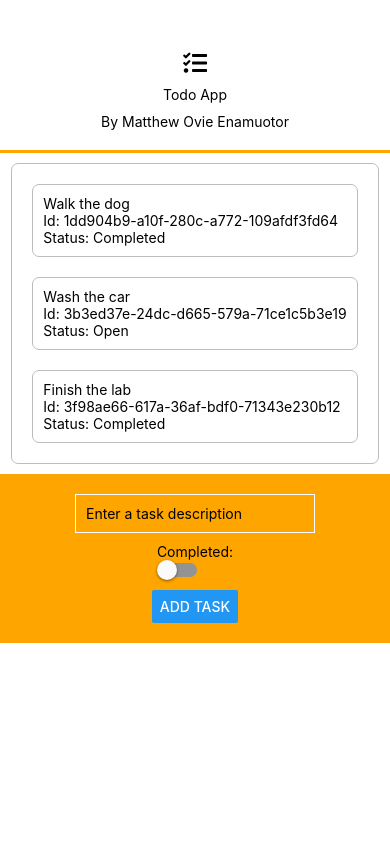
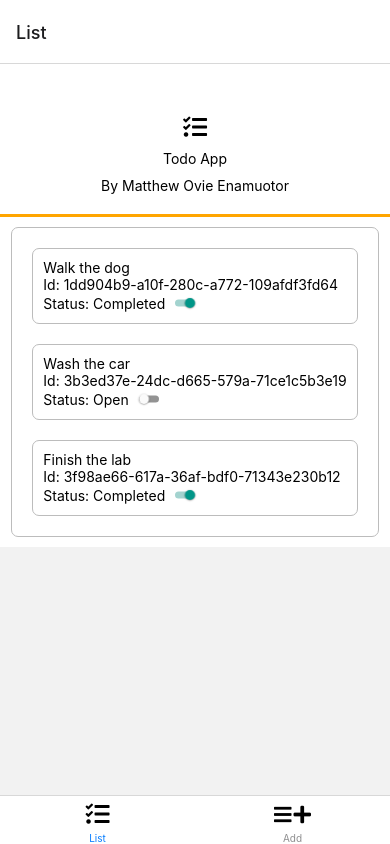
Before and after one commit to oviematthew/todo-app, a React Native app: screen / in a window 390 px wide. Built offline with nearby package versions, Linux system fonts and the light colour scheme.

Commit message:
changes made

```diff
--- a/App.js
+++ b/App.js
@@ -1,11 +1,18 @@
 import { StatusBar } from 'expo-status-bar';
-import { ScrollView, View } from 'react-native';
+import { ScrollView, View, Text } from 'react-native';
 import Header from './src/components/Header/Header';
 import Tasks from './src/components/Tasks/Tasks';
+import { FontAwesome5 } from '@expo/vector-icons';
 import Form from './src/components/Form/Form';
 import styles from './src/styles/main';
 import uuid from 'react-uuid';
 import { useState } from 'react';
+import { NavigationContainer } from '@react-navigation/native';
+import { createBottomTabNavigator } from '@react-navigation/bottom-tabs';
+
+const Tab = createBottomTabNavigator();
+
+
 
 export default function App() {
   const [tasks, setTasks] = useState(
@@ -27,6 +34,7 @@ export default function App() {
       },
     ]
   );
+
   const handleAddTask = (taskDescription, taskDone) => {
     const updatedTasks = [...tasks];
     updatedTasks.push(
@@ -39,14 +47,84 @@ export default function App() {
     setTasks(updatedTasks);
   }
 
+
+  const handleStatusChange = (id) => {
+    const updatedTasks = tasks.map((task) => {
+      if (task.id === id) {
+        task.done = !task.done;
+      }
+      return task;
+    });
+    setTasks(updatedTasks);
+  }
+
+  const handleTaskRemoval = (id) => {
+    const updatedTasks = tasks.filter((task) =>
+      task.id !== id
+    );
+    setTasks(updatedTasks);
+  }
+
+  //List Page
+  function List() {
     return (
       <ScrollView>
         <View style={styles.container}>
           <StatusBar style="auto" />
           <Header />
-  <Tasks tasks={tasks} />
+
+          <Tasks tasks={tasks}
+            onStatusChange={handleStatusChange}
+            onTaskRemoval={handleTaskRemoval} />
+
+        </View>
+      </ScrollView>
+    )
+  }
+
+
+  //Add new tasks page
+  function Add() {
+    return (
+      <View>
+        <StatusBar style="auto" />
         <Form onAddTask={handleAddTask} />
       </View>
-  </ScrollView>
+    )
+  }
+
+
+
+  //Rendered screen
+  return (
+    <NavigationContainer>
+      <Tab.Navigator>
+
+        <Tab.Screen
+          name="List"
+          component={List}
+          options={{
+            tabBarIcon: ({ color }) => (
+              <FontAwesome5 name="tasks" size={24} />
+            ),
+          }}
+        />
+
+
+        <Tab.Screen
+          name="Add"
+          component={Add}
+          options={{
+            tabBarIcon: ({ color }) => (
+              <View style={{ flexDirection: 'row' }}>
+                <FontAwesome5 name="bars" size={20} style={{ marginRight: 2 }} />
+                <FontAwesome5 name="plus" size={20} />
+              </View>
+            ),
+          }}
+        />
+
+      </Tab.Navigator>
+    </NavigationContainer>
   );
 }
--- a/src/components/Form/Form.js
+++ b/src/components/Form/Form.js
@@ -1,12 +1,12 @@
 import { useState } from 'react';
-import { View, Text, TextInput, Switch, Button, Keyboard } from 'react-native';
+import { View, Text, TextInput, Switch, Button, Keyboard, Alert } from 'react-native';
 import styles from './styles';
-
 
 export default function Form(props) {
   const [taskDescription, setTaskDescription] = useState('');
   const [taskDone, setTaskDone] = useState(false);
   const [errorMessage, setErrorMessage] = useState(null);
+
   const handleAddPress = () => {
     if (taskDescription) {
       props.onAddTask(taskDescription, taskDone);
@@ -14,17 +14,28 @@ setErrorMessage(null);
       setTaskDescription('');
       setTaskDone(false);
       Keyboard.dismiss();
-}
-else {
+      handleAddTaskPress(); // Show the alert
+    } else {
       setErrorMessage('The description is required.');
     }
   }
+
   const handleDescriptionChange = (value) => {
     setTaskDescription(value);
   }
+
   const handleStatusChange = (value) => {
     setTaskDone(value);
   }
+
+  const handleAddTaskPress = () => {
+    Alert.alert(
+      'Task Added',
+      'Task Added Successfully',
+      [{ text: 'OK', onPress: () => console.log('OK Pressed') }]
+    );
+  }
+
   return (
     <View style={styles.container}>
       {errorMessage && (
--- a/src/components/Tasks/Task/Task.js
+++ b/src/components/Tasks/Task/Task.js
@@ -1,11 +1,74 @@
-import { View, Text } from 'react-native';
+import { useState } from 'react';
+import { View, Text, Switch, Pressable, Modal, Alert } from 'react-native';
 import styles from '../styles';
+
 export default function Task(props) {
-return (
-<View style={styles.container}>
-<Text>{props.task.description}</Text>
-<Text>Id: {props.task.id}</Text>
-<Text>Status: {props.task.done ? 'Completed' : 'Open'}</Text>
-</View>
-);
+  const [showModal, setShowModal] = useState(false);
+  const [taskStatus, setTaskStatus] = useState(props.task.done);
+
+  const handleModalToggle = () => {
+    setShowModal(!showModal);
+  }
+
+  const handleStatusChangePress = () => {
+    props.onStatusChange(props.task.id);
+  }
+
+  const handleToggleStatus = () => {
+    const updatedStatus = !taskStatus;
+    setTaskStatus(updatedStatus);
+  }
+
+  const handleRemovePress = () => {
+    Alert.alert(
+      'Remove Task',
+      'This action will permanently delete this task. This action cannot be undone!',
+      [
+        {
+          text: 'Confirm',
+          onPress: () => {
+            props.onTaskRemoval(props.task.id);
+            setShowModal(false);
+          }
+        },
+        {
+          text: 'Cancel',
+          style: 'cancel'
+        }
+      ]
+    );
+  }
+
+  return (
+    <>
+      <Pressable onPress={handleRemovePress}>
+
+        <View style={styles.container}>
+          <Text style={styles.title}>{props.task.description}</Text>
+          <Text style={styles.text}>Id: {props.task.id}</Text>
+          <View style={{ flexDirection: 'row', alignItems: 'center' }}>
+            <Text style={styles.text}>Status: {taskStatus ? 'Completed' : 'Open'}</Text>
+            <Switch style={{ transform: [{ scale: 0.5 }] }}
+              value={taskStatus}
+              onValueChange={handleToggleStatus}
+            />
+          </View>
+
+
+        </View>
+
+      </Pressable>
+
+      <Modal visible={showModal}>
+
+        <View>
+          <Text style={styles.title}>{props.task.description}</Text>
+          <Pressable onPress={handleModalToggle}>
+            <Text>X Close</Text>
+          </Pressable>
+        </View>
+
+      </Modal>
+    </>
+  );
 }
--- a/src/components/Tasks/Tasks.js
+++ b/src/components/Tasks/Tasks.js
@@ -2,13 +2,18 @@ import { View, ScrollView } from 'react-native';
 import Task from './Task/Task';
 import styles from './styles';
 export default function Tasks(props) {
+
+
+
 return (
 
 <ScrollView>
 <View style={styles.container}>
 {props.tasks.map(
 (task, index) => (
-<Task key={index} task={task} />
+<Task key={index} task={task}
+onStatusChange={props.onStatusChange}
+onTaskRemoval={props.onTaskRemoval}/>
 )
 )}
 
```
Also changed, not shown: package.json (+6 -2 lines), 1 other file (tests, documents, lock files or other folders). Lines whose indentation alone changed are shown as unchanged.
